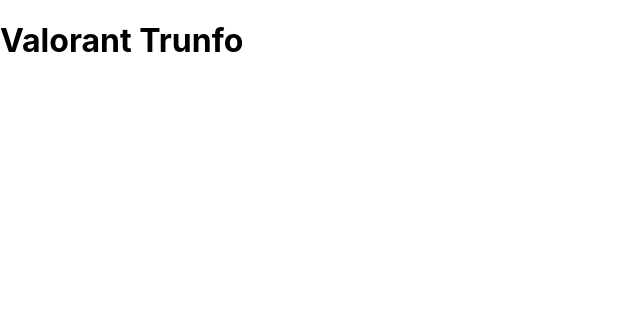
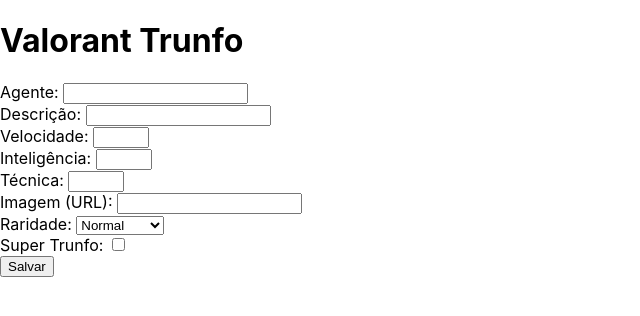
Before and after one commit to zTiagok/trybe-13.tryunfo, a React (Create React App) app: page / in a window 1280 px wide. Shown: the top 316 px of the page, without its empty margins (0-640 px from the left). Built offline with nearby package versions, Linux system fonts and the light colour scheme.

Commit message:
c1 - 1º Requisito Completo

```diff
--- a/src/App.js
+++ b/src/App.js
@@ -1,10 +1,12 @@
 import React from 'react';
+import Form from './components/Form';
 
 class App extends React.Component {
   render() {
     return (
       <div>
         <h1>Valorant Trunfo</h1>
+        <Form />
       </div>
     );
   }
--- /dev/null
+++ b/src/components/Form.jsx
@@ -0,0 +1,123 @@
+import React from 'react';
+
+class Form extends React.Component {
+  preventReload = (origin) => {
+    origin.preventDefault();
+  };
+
+  render() {
+    return (
+      <>
+        <form id="newAgentForm">
+          <label htmlFor="newAgentName">
+            {'Agente: '}
+            <input
+              type="text"
+              name="newAgentName"
+              id="newAgentName"
+              data-testid="name-input"
+              required
+            />
+          </label>
+          <br />
+          <label htmlFor="newAgentDesc">
+            {'Descrição: '}
+            <input
+              type="textarea"
+              name="newAgentDesc"
+              id="newAgentDesc"
+              data-testid="description-input"
+              required
+            />
+          </label>
+          <br />
+          <label htmlFor="newAgentAttr1">
+            {'Velocidade: '}
+            <input
+              type="number"
+              name="newAgentAttr1"
+              id="newAgentAttr1"
+              data-testid="attr1-input"
+              min="1"
+              max="10"
+              required
+            />
+          </label>
+          <br />
+          <label htmlFor="newAgentAttr2">
+            {'Inteligência: '}
+            <input
+              type="number"
+              name="newAgentAttr2"
+              id="newAgentAttr2"
+              data-testid="attr2-input"
+              min="1"
+              max="10"
+              required
+            />
+          </label>
+          <br />
+          <label htmlFor="newAgentAttr3">
+            {'Técnica: '}
+            <input
+              type="number"
+              name="newAgentAttr3"
+              id="newAgentAttr3"
+              data-testid="attr3-input"
+              min="1"
+              max="10"
+              required
+            />
+          </label>
+          <br />
+          <label htmlFor="newAgentPicture">
+            {'Imagem (URL): '}
+            <input
+              type="text"
+              name="newAgentPicture"
+              id="newAgentPicture"
+              data-testid="image-input"
+              required
+            />
+          </label>
+          <br />
+          <label htmlFor="newAgentRarity">
+            {'Raridade: '}
+            <select
+              name="newAgentRarity"
+              id="newAgentRarity"
+              data-testid="rare-input"
+              required
+            >
+              <option value="normal">Normal</option>
+              <option value="raro">Raro</option>
+              <option value="muito raro">Muito Raro</option>
+            </select>
+          </label>
+          <br />
+          <label htmlFor="newAgentSuper">
+            {'Super Trunfo: '}
+            <input
+              type="checkbox"
+              name="newAgentSuper"
+              id="newAgentSuper"
+              data-testid="trunfo-input"
+            />
+          </label>
+          <br />
+        </form>
+
+        <button
+          type="submit"
+          form="newAgentForm"
+          data-testid="save-button"
+          onClick={ (origin) => this.preventReload(origin) }
+        >
+          Salvar
+        </button>
+      </>
+    );
+  }
+}
+
+export default Form;
```
